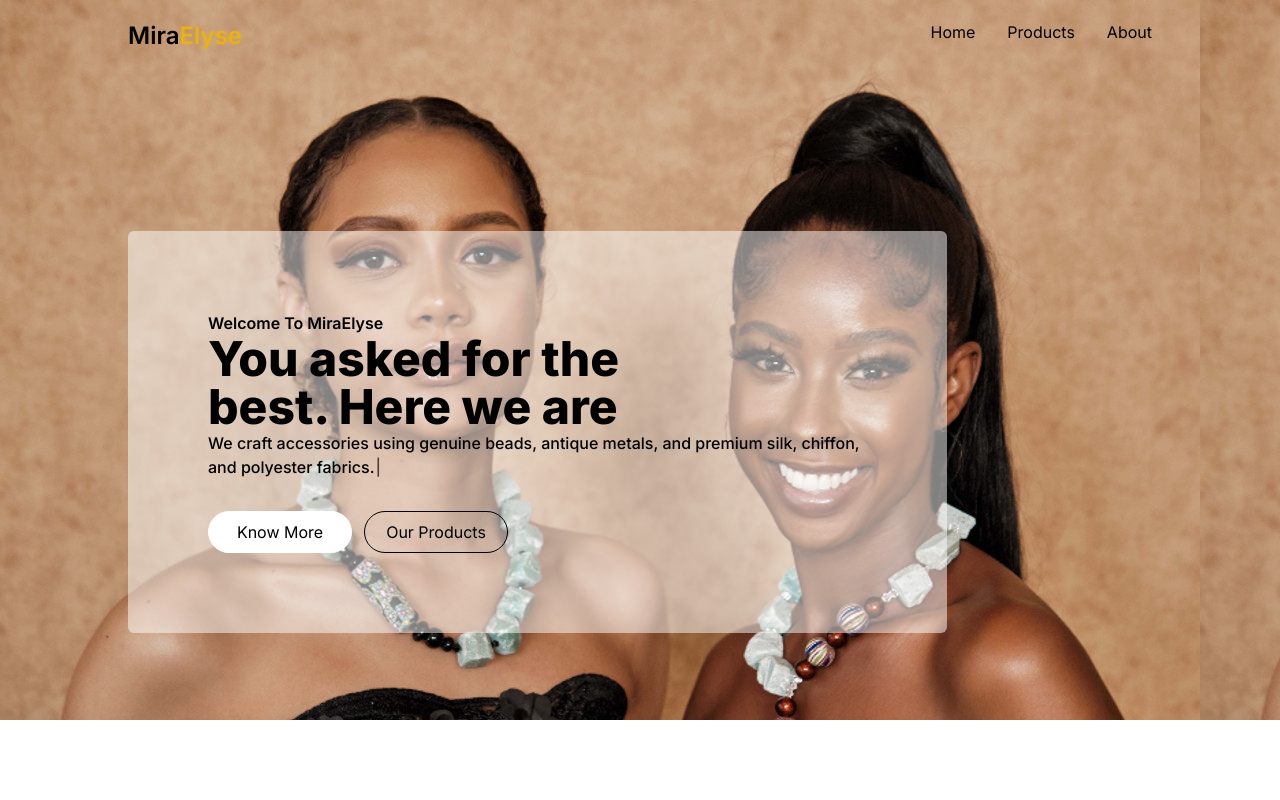
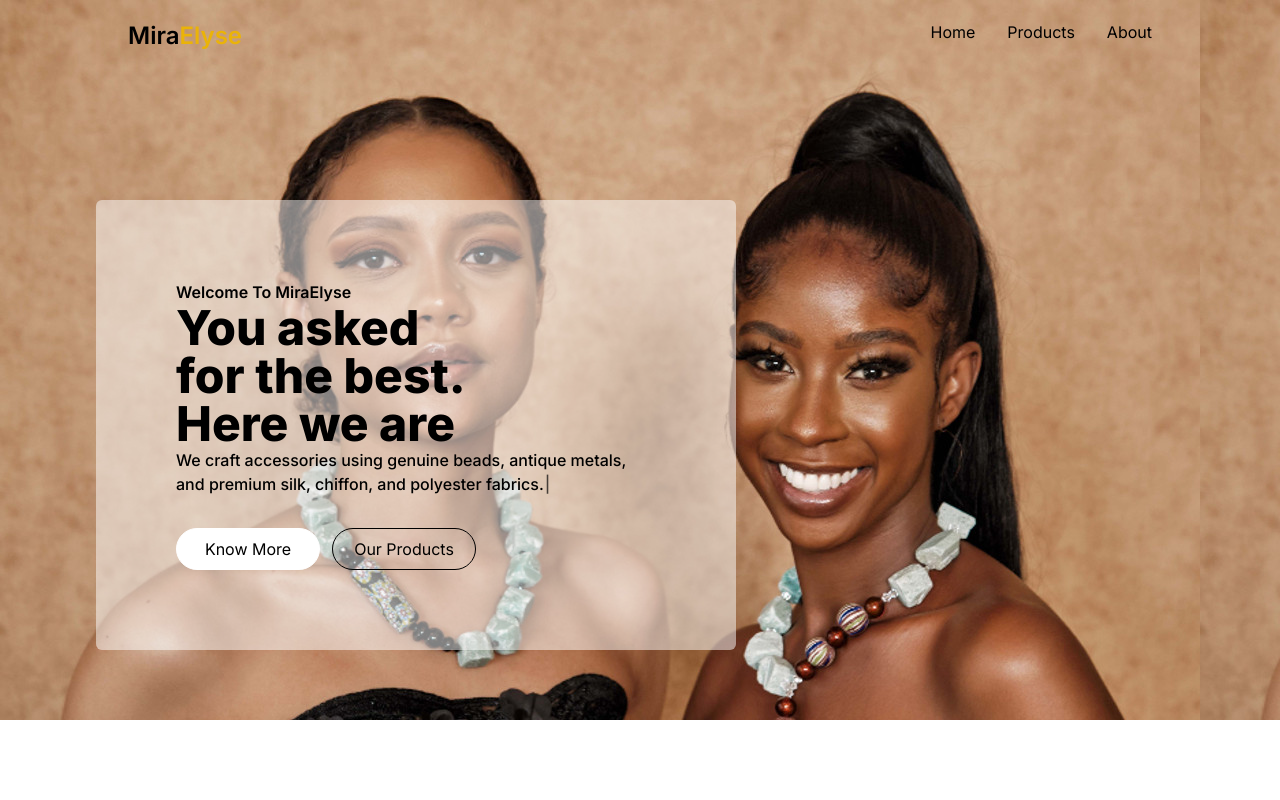
Before and after one commit to kkopoku/miraelyse, a Next.js app: page / in a window 1280 px wide. Shown: the top 800 px of the page. Built offline with nearby package versions, Linux system fonts and the light colour scheme.

Commit message:
some change

```diff
--- a/app/page.js
+++ b/app/page.js
@@ -53,11 +53,11 @@ export default function Home() {
 
   return (
     <main className="flex min-h-screen flex-col bg-white h-full text-black">
-      <div className="bg-[url('/images/homepage-one-banner.jpg')] lg:h-[90vh] h-auto">
+      <div className="flex flex-col bg-[url('/images/homepage-one-banner.jpg')] h-[50vh] lg:h-[90vh] items-start gap-20 lg:gap-32">
+
         <TopNavigation />
-        <div className="flex flex-row bg-fixed items-center justify-start px-5 lg:px-32 h-full">
-          <div className="flex flex-col bg-white bg-opacity-50 lg:p-20 p-5 rounded-md lg:h-auto h-2/5 w-4/5 lg:1/2">
 
+        <div className="flex flex-col bg-white bg-opacity-50 lg:p-20 p-5 rounded-md w-full lg:w-1/2 lg:mx-24 mx-10">
           <div className="text-xs lg:text-base font-light lg:font-semibold">
             Welcome To MiraElyse
           </div>
@@ -94,7 +94,6 @@ export default function Home() {
             >
               Our Products
             </button>
-            </div>
           </div>
         </div>
       </div>
```
Lines whose indentation alone changed are shown as unchanged.
